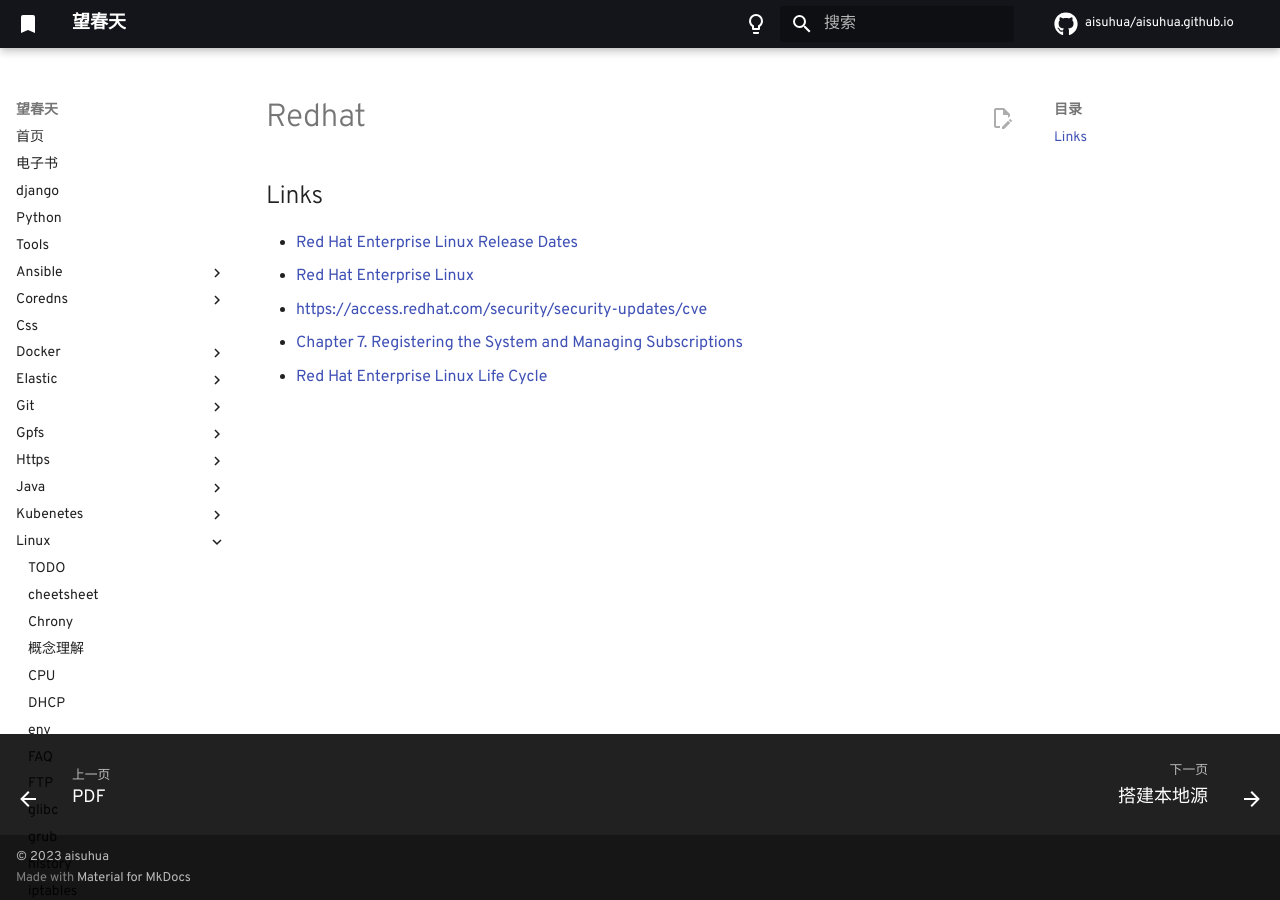
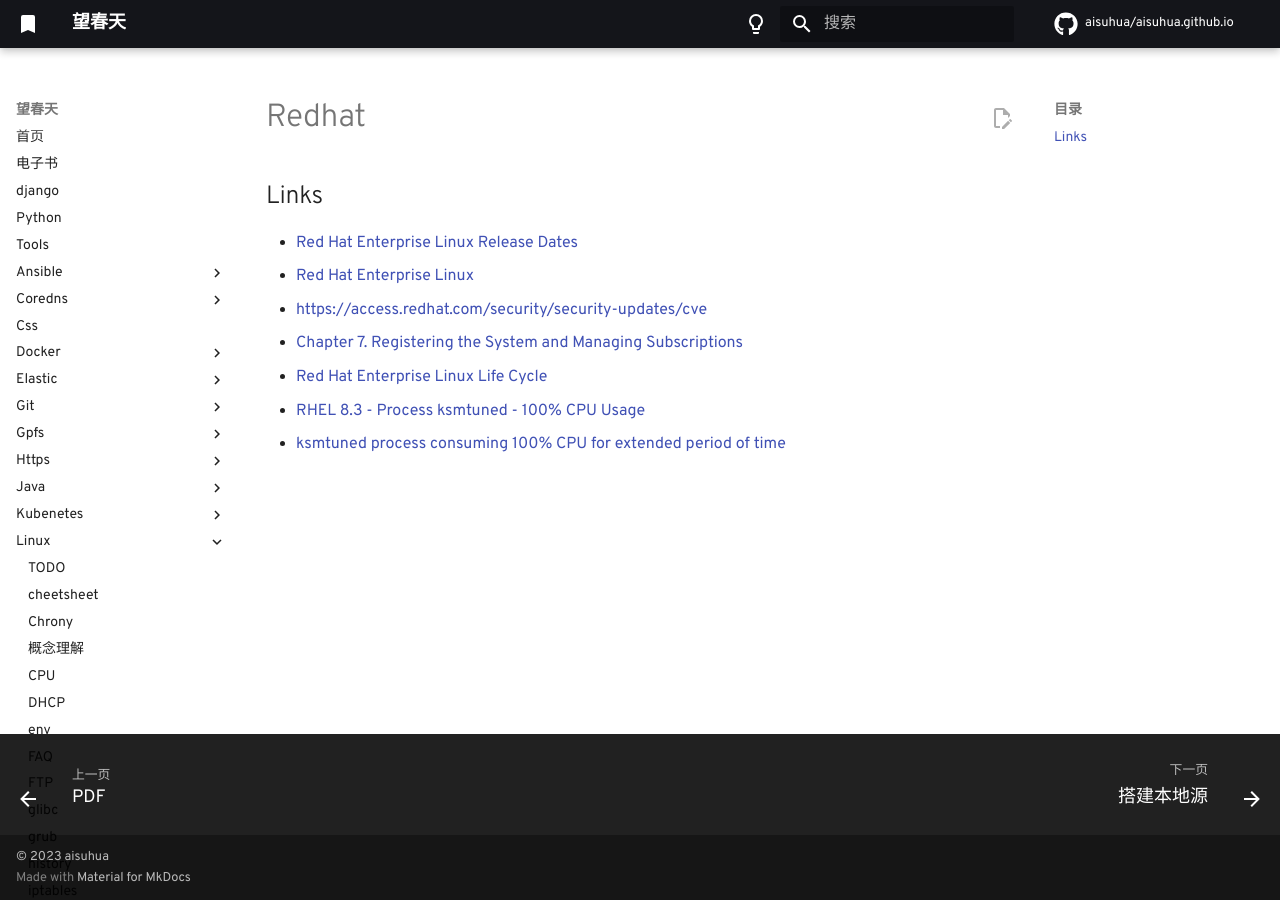
Before and after one commit to aisuhua/aisuhua.github.io, an MkDocs documentation site: the page built from docs/linux/redhat.md, in a window 1280 px wide. Built offline with MkDocs 1.6.1 and Material for MkDocs 9.7.7, drawn with Linux system fonts in a browser that asks for light colours; comment, search, counter and statistics services are not loaded.

```diff
--- a/docs/linux/redhat.md
+++ b/docs/linux/redhat.md
@@ -7,3 +7,5 @@
 - https://access.redhat.com/security/security-updates/cve
 - [Chapter 7. Registering the System and Managing Subscriptions](https://access.redhat.com/documentation/en-us/red_hat_enterprise_linux/7/html/system_administrators_guide/chap-subscription_and_support-registering_a_system_and_managing_subscriptions)
 - [Red Hat Enterprise Linux Life Cycle](https://access.redhat.com/support/policy/updates/errata/)
+- [RHEL 8.3 - Process ksmtuned - 100% CPU Usage](https://community.spiceworks.com/t/rhel-8-3-process-ksmtuned-100-cpu-usage/931895/1)
+- [ksmtuned process consuming 100% CPU for extended period of time](https://access.redhat.com/solutions/5706451)
```
Also changed, not shown: docs/ansible/faq.md (+1 -0 lines), docs/java/springboot.md (+3 -0 lines), docs/linux/vsftpd.md (added, +3 -0 lines).
